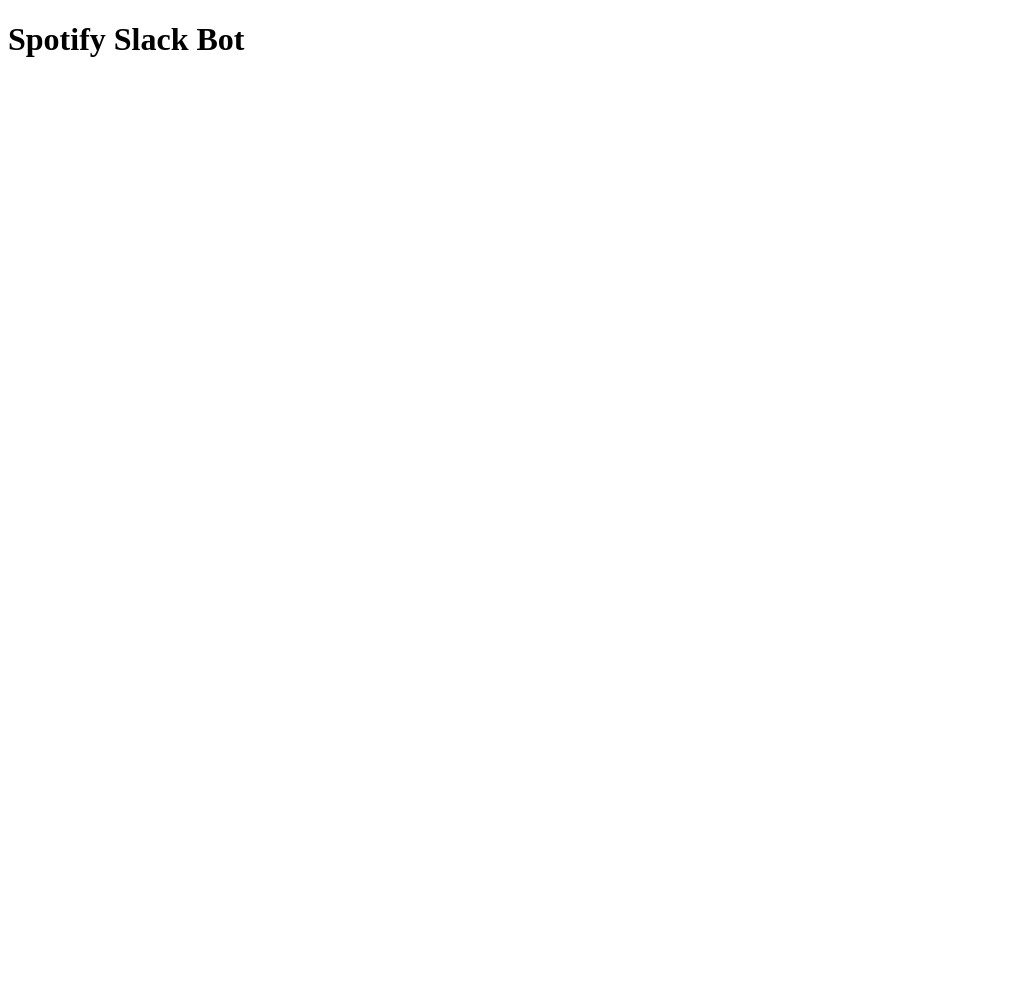
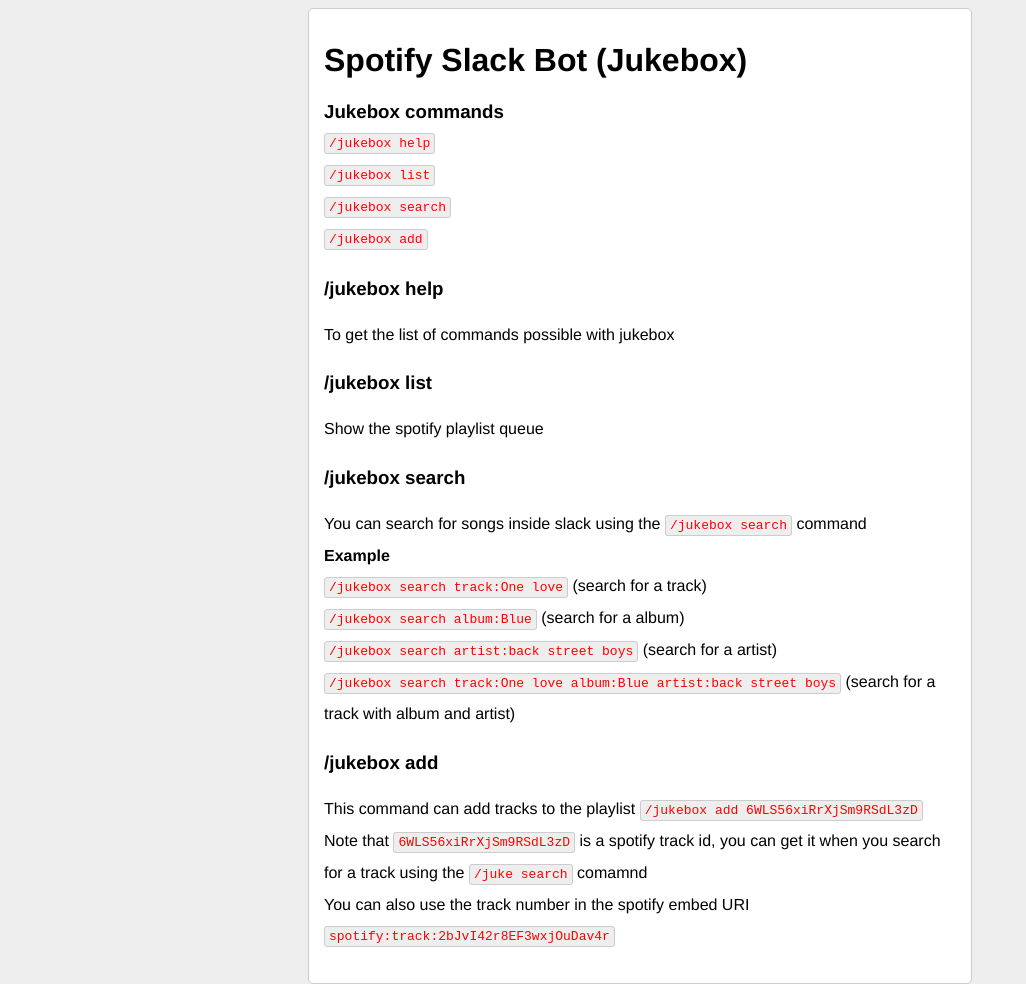
Before and after one commit to evo0705/spotify-slack, a website: page index.html in a window 1280 px wide. Shown: the whole page, without its empty margins (0-1026 px from the left). Before the commit the page ends 800 px from the top, so only its background shows below. Drawn offline with Linux system fonts and the light colour scheme.

Commit message:
documented the commands in index.html

```diff
--- a/app.js
+++ b/app.js
@@ -3,6 +3,7 @@
 var request       = require('request');
 var jukeBox       = require('./jukebox');
 var SpotifyWebApi = require('spotify-web-api-node');
+var path          = require('path');
 var SLACK_TOKEN   = "hOrmrTCws4dXwjmypcBP1nav";
 
 var spotifyApi = new SpotifyWebApi({
@@ -20,7 +21,7 @@
 // db.init();
 
 app.get('/', function(req, res) {
-  return res.sendFile('index.html');
+  return res.sendFile(__dirname + '/index.html');
 });
 
 app.get('/login', function(req, res) {
--- a/index.html
+++ b/index.html
@@ -2,8 +2,66 @@
 <html>
 <head>
 	<title>Spotify Slack</title>
+	<style>
+		html,body{
+			line-height: 30px;
+			background-color: #eee;
+			font-family: 'Helvetica Neue', Helvetica, Arial, sans-serif;
+		}
+		.container{
+			border-radius: 5px;
+			padding: 15px;
+			margin: auto;
+			width: 50%;
+			border: 1px solid #ccc;
+			background-color: #fff;
+		}
+		h3{
+			margin-bottom: 0px;
+		}
+		code{
+			background-color: #eee;
+			border: 1px solid #ccc;
+			color: #ff0000;
+			padding: 2px 4px;
+			border-radius: 3px;
+		}
+	</style>
 </head>
 <body>
-<h1>Spotify Slack Bot</h1>
+<div class="container">
+	<h1>Spotify Slack Bot (Jukebox)</h1>
+	<h3>Jukebox commands</h3>
+	<code>/jukebox help</code> <br />
+	<code>/jukebox list</code> <br />
+	<code>/jukebox search</code> <br />
+	<code>/jukebox add</code> <br />
+
+	<h3>/jukebox help</h3>
+	<p>
+		To get the list of commands possible with jukebox
+	</p>
+	<h3>/jukebox list</h3>
+	<p>
+		Show the spotify playlist queue
+	</p>
+	<h3>/jukebox search</h3>
+	<p>
+		You can search for songs inside slack using the <code>/jukebox search</code> command<br />
+
+		<b>Example</b><br />
+		<code>/jukebox search track:One love</code> (search for a track)<br />
+		<code>/jukebox search album:Blue</code> (search for a album)<br />
+		<code>/jukebox search artist:back street boys</code> (search for a artist)<br />
+		<code>/jukebox search track:One love album:Blue artist:back street boys</code> (search for a track with album and artist)
+	</p>
+	<h3>/jukebox add</h3>
+	<p>
+		This command can add tracks to the playlist
+		<code>/jukebox add 6WLS56xiRrXjSm9RSdL3zD</code> <br />
+		Note that <code>6WLS56xiRrXjSm9RSdL3zD</code> is a spotify track id, you can get it when you search for a track using the <code>/juke search</code> comamnd <br />
+		You can also use the track number in the spotify embed URI <code>spotify:track:2bJvI42r8EF3wxjOuDav4r</code>
+	</p>
+</div>
 </body>
 </html>
```
